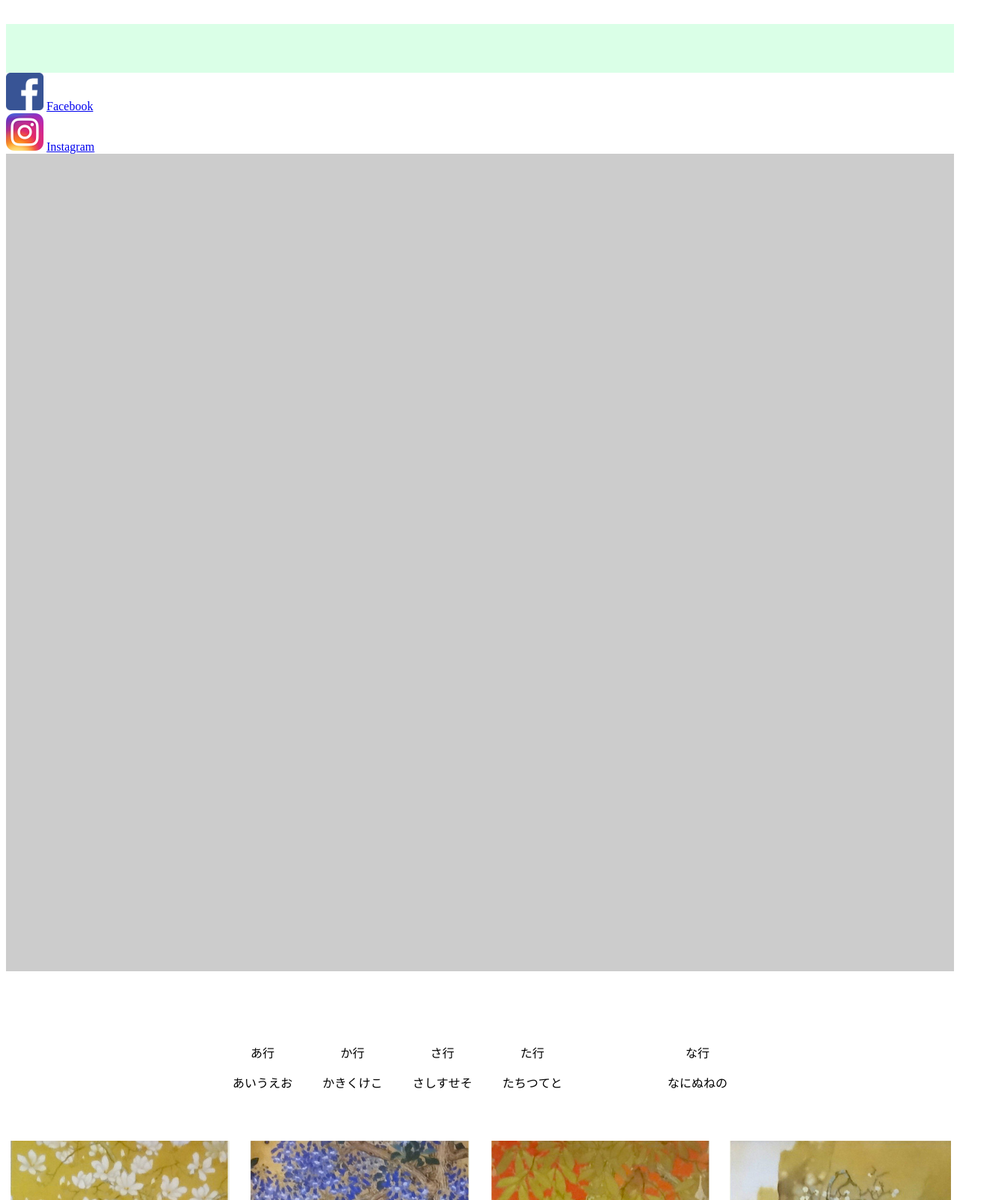
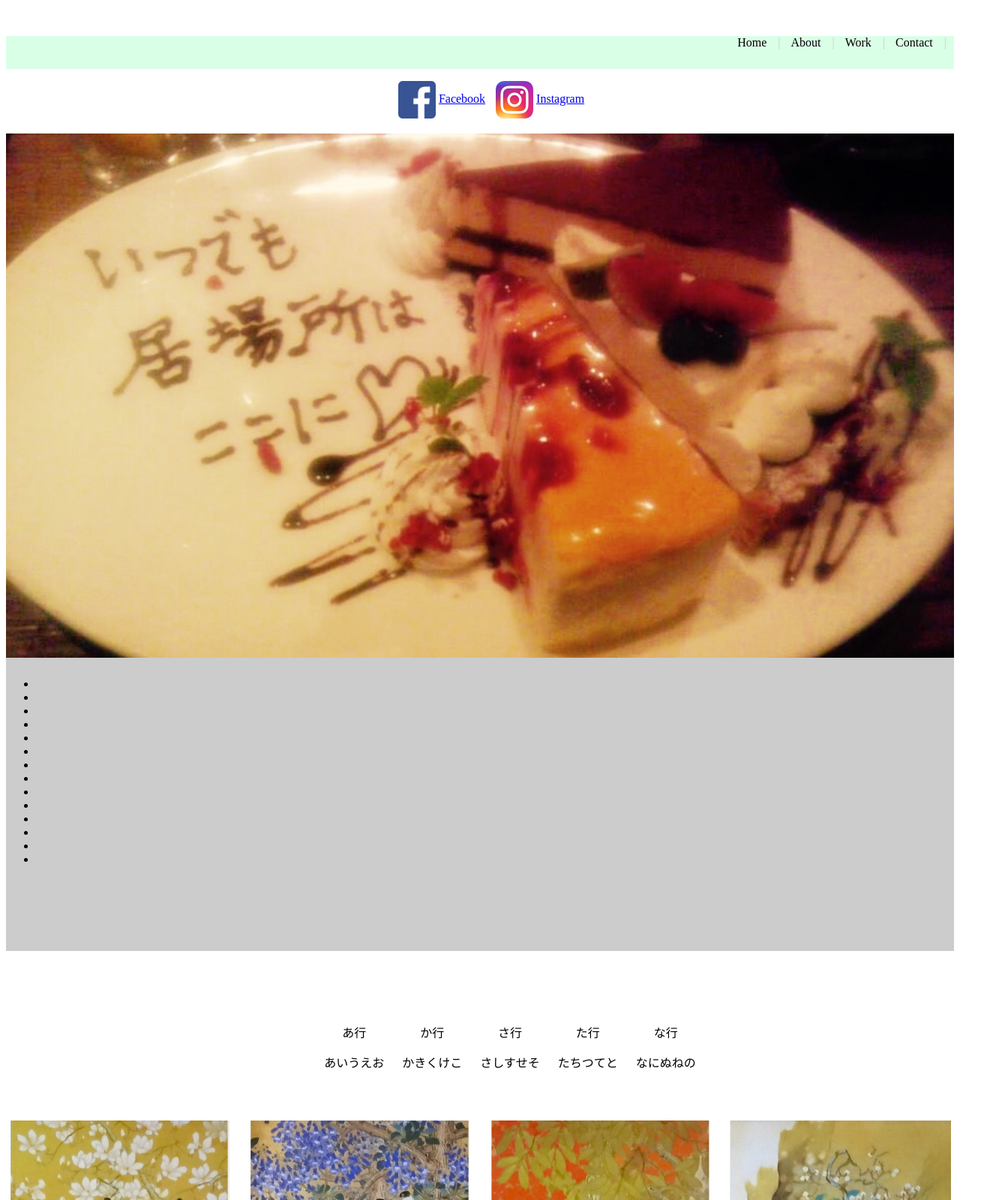
Before and after one commit to minami-takakura/git_experience, a plain HTML site: page takakuratop/takakuratop.html in a window 1280 px wide. Shown: the top 1600 px of the page at 75% size, 1312 px wide, since content can reach past the window. Drawn offline with Linux system fonts and the light colour scheme.

Commit message:
#001 menu追加

```diff
--- a/takakuratop/takakuratop.css
+++ b/takakuratop/takakuratop.css
@@ -1,23 +1,46 @@
 /*list-styleプロパティを用いて、全体のliの黒点を取り除いてください*/
 
 .header {
-  height: 65px;
+  height: 44px;
   background-color: #DAFFE7;
+  vertical-align: middle;
+
 }
 
-.img_facebook {
-  width: 50px;
+.menu {
+  text-align: right;
+}
+.menu li{
+  display: inline-block;
+}
+.menu li:after {
+  content: "|";
+    margin: 0 10px 0 15px;
+    color: #ccc
 }
 
-.img_instagram {
+.sns {
+  text-align: center;
+
+
+}
+
+.sns li{
+  display: inline-block;
+  margin-right: 10px;
+
+}
+
+.sns img {
   width: 50px;
+  vertical-align:middle;
 }
+
 
 .main {
   width: 100%;
   height:1090px;
   background-color: #ccc;
-    overflow: hidden;
 }
 
 .footer {
@@ -26,9 +49,30 @@
   background-color: #FCFFC0;
 
 }
+.main img{
+  width: 100%;
+}
+
+
+.topbanner {
+
+}
+
+.main2 li {
+  display: inline-block;
+  margin-right: 20px;
+}
+
+.main2 li:nth-child(5){
+  margin-right: 0px;
+}
+
+
+
 
 .japanese {
-  width: 660px;
+  width: 100%;
+  /*width: 660px;*/
   overflow: hidden;
   text-align: center;
   margin:0 auto;
--- a/takakuratop/takakuratop.html
+++ b/takakuratop/takakuratop.html
@@ -7,45 +7,69 @@
   </head>
   <body>
 　　<div class="header">
+    <section>
+     <div class="menu">
+       <ul>
+        <li>Home</li>
+        <li>About</li>
+        <li>Work</li>
+        <li>Contact</li>
+       </ul>
+     </div>
+    </section>
+
    </div>
-     <header>
-       <div class="facebook">
-        <img src="./img/facebook.png" alt="Facebook" class="img_facebook">
-        <a href="https://www.facebook.com/genkiyatta.imanansiyoto">Facebook</a>
-       </div>
-       <div class="instagram">
-        <img src="./img/Instagram.png" alt="Instagram" class="img_instagram">
-        <a href="https://www.instagram.com/9562nyami/">Instagram</a>
-       </div>
-
-
-     </header>
+     <section>
+       <ul class="sns">
+         <li class="facebook">
+          <img class="img_facebook" src="./img/facebook.png" alt="Facebook">
+          <a href="https://www.facebook.com/genkiyatta.imanansiyoto">Facebook</a>
+        </li>
+         <li class="instagram">
+          <img class="img_instagram" src="./img/Instagram.png" alt="Instagram">
+          <a href="https://www.instagram.com/9562nyami/">Instagram</a>
+        </li>
+      </ul>
+    </section>
      <body>
       <div class="main">
+        <section>
+          <h2><img cless="topbanner" src="./img/topbanner.jpg"></h2>
+          <ul>
+          <li><li>
+          <li><li>
+          <li><li>
+          <li><li>
+          <li><li>
+          <li><li>
+          <li><li>
+          <ul>
+        </section>
+
       </div>
       <div class=main2>
-       <section class="japanese">
-        <div class="japanese1">
+       <ul class="japanese">
+        <li>
           <p>あ行</p>
           <p>あいうえお</p>
-        </div>
-        <div class="japanese2">
+        </li>
+        <li>
           <p>か行</p>
           <p>かきくけこ</p>
-        </div>
-        <div class="japanese3">
+        </li>
+        <li>
          <p>さ行</p>
          <p>さしすせそ</p>
-       </div>
-       <div class="japanese4">
+       </li>
+       <li>
          <p>た行</p>
          <p>たちつてと</p>
-       </div>
-       <div class="japanese5">
+       </li>
+       <li>
          <p>な行</p>
          <p>なにぬねの</p>
-       </div>
-      </section>
+       </li>
+     </ul>
       <section class="season">
         <div class="season1">
           <img src="./img/spring.png">
```
Also changed, not shown: takakuratop/img/topbanner.jpg (added).
